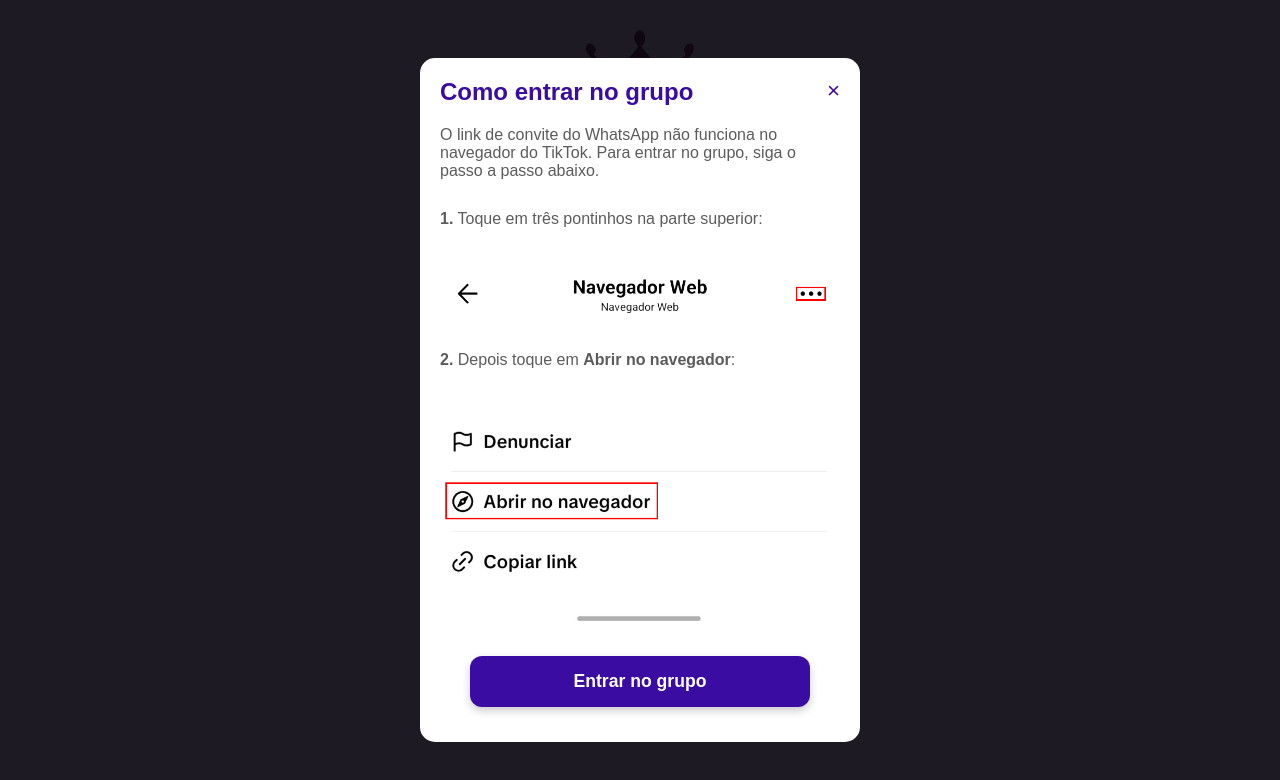
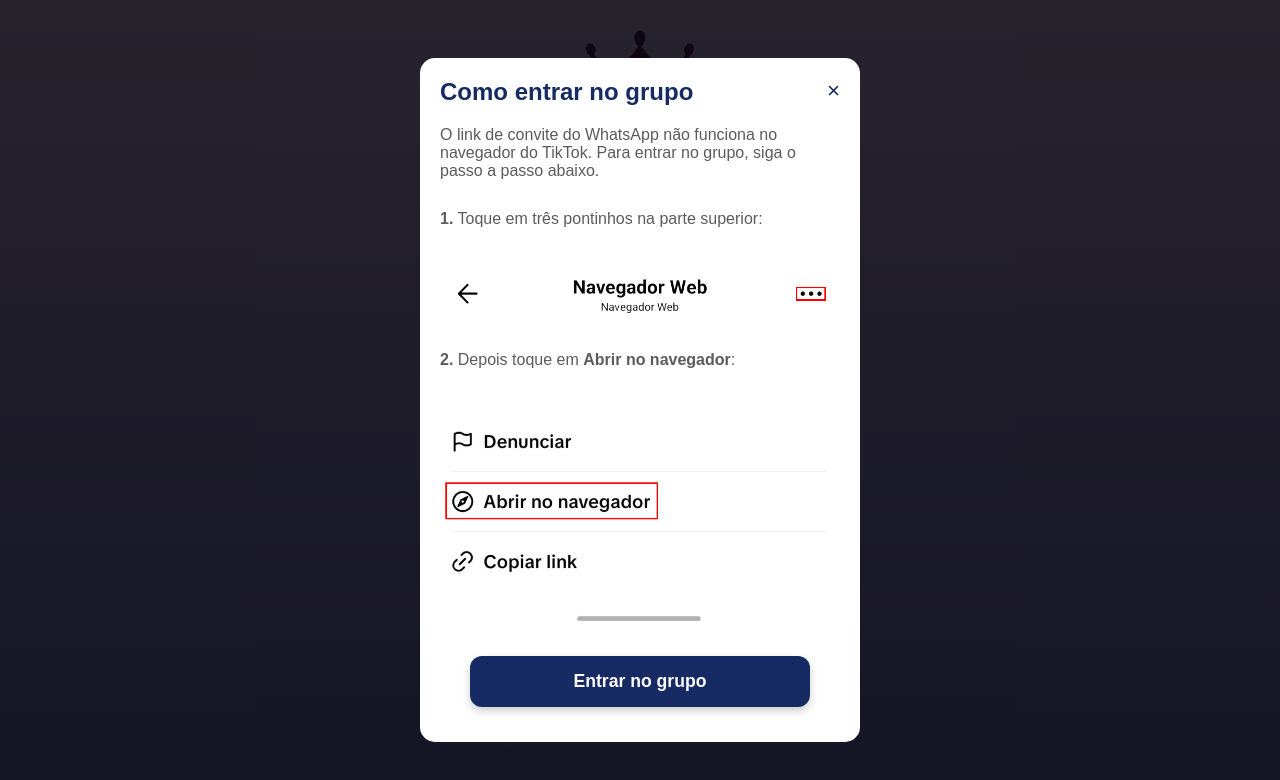
Before and after one commit to lordzerthas/teste, a plain HTML site: page page_popup.html in a window 1280 px wide. Drawn offline with Linux system fonts and the light colour scheme.

Commit message:
Add files via upload

```diff
--- a/page_popup.html
+++ b/page_popup.html
@@ -8,9 +8,11 @@
 body {
   margin: 0;
   font-family: 'Arial', sans-serif;
-      background: #9382b4;
+  /* Gradiente do topo (cor inicial) até o fim (cor final) */
+  background: linear-gradient(to bottom, #c2b0e2, #6b68b9);
   color: #fff;
   text-align: center;
+  min-height: 100vh; /* garante que o gradiente cubra toda a altura da página */
 }
 
     header {
@@ -42,7 +44,7 @@
   border: none;
   border-radius: 12px;
   background: #fff;
-  color: #3b0ca1;
+  color: #162a64;
   font-size: 1.1em;
   font-weight: bold;
   max-width: 400px;
@@ -93,7 +95,7 @@
 
     .popup-content h2 {
       margin-top: 0;
-      color: #3b0ca1;
+      color: #162a64;
     }
 
     .popup-content img {
@@ -103,7 +105,7 @@
     }
 
     .popup .btn {
-      background: #3b0ca1;
+      background: #162a64;
       color: #fff;
     }
 
@@ -111,7 +113,7 @@
       float: right;
       font-size: 1.4em;
       cursor: pointer;
-      color: #3b0ca1;
+      color: #162a64;
     }
 
     @keyframes fadeIn {
```
Also changed, not shown: index.html (+4 -2 lines). Lines whose indentation alone changed are shown as unchanged.
